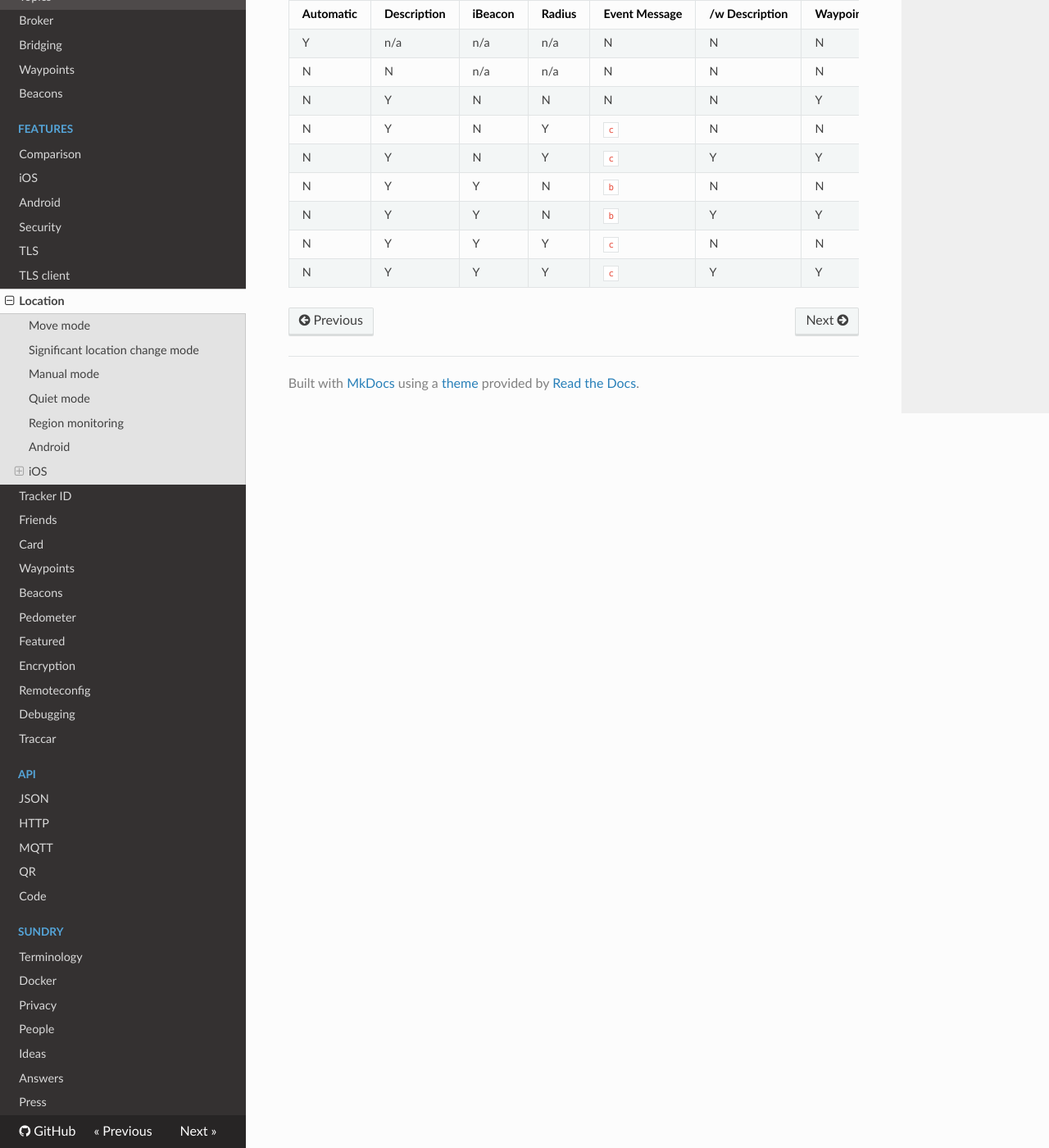
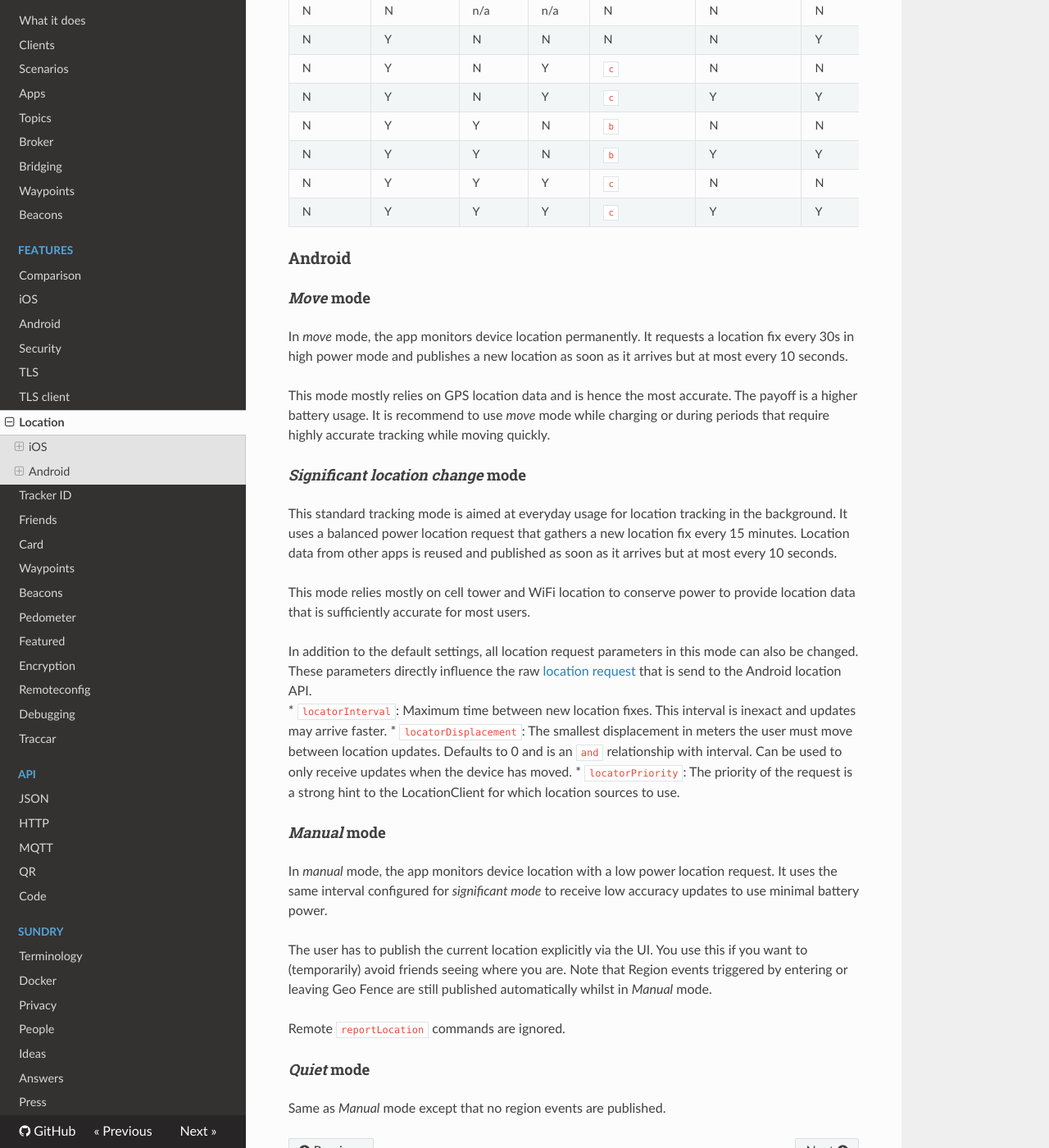
Before and after one commit to owntracks/booklet, an MkDocs documentation site: the page built from docs/features/location.md, in a window 1280 px wide and 1400 px high, scrolled down 2636 px. Shown: the whole window at 82% size. Built offline with MkDocs 1.6.1, drawn with Linux system fonts in a browser that asks for light colours; nearby versions of some CDN libraries; old or Windows-style settings are respelled for this version of MkDocs; some of the changed text lies outside the part shown.

Commit message:
Update location.md

```diff
--- a/docs/features/location.md
+++ b/docs/features/location.md
@@ -4,13 +4,14 @@ Location data is obtained by your smartphone and published to the [MQTT broker](
 
 The Android and iOS apps offer 4 modes of location publication as well as region monitoring:
 
-* _Quiet_ mode
-* _Manual_ mode
-* _Significant location change_ mode
-* _Move_ mode
+* _Quiet_ mode: Only manual location reports. Icon []
+* _Manual_ mode: Manual location reports and automated reports with region monitoring. Icon ||
+* _Significant location change_ mode: Standard tracking mode with automated location reports. Icon |>
+* _Move_ mode: Frequent location  ||>
 
-In addition to this, there's also _Region Monitoring_ (a.k.a. Geo Fence) and _iBeacon Monitoring_ and _iBeacon Ranging_.
+All four modes work the same but behave slightly different on iOS or Android. In addition to region monitoring, iOS also supports location reporting based on iBeacons.
 
+### iOS
 #### _Move_ mode
 
 In _move_ mode, the app monitors location permanently and publishes a new
@@ -119,3 +114,37 @@ The description of the _waypoint_ is added to the published `event` message.
 | N         | Y           | Y       | N      | `b`           | Y              | Y                |
 | N         | Y           | Y       | Y      | `c`           | N              | N                |
 | N         | Y           | Y       | Y      | `c`           | Y              | Y                |
+
+### Android
+
+#### _Move_ mode
+
+In _move_ mode, the app monitors device location permanently. It requests a location fix every 30s in high power mode and publishes a new location as soon as it arrives but at most every 10 seconds.
+
+This mode mostly relies on GPS location data and is hence the most accurate. The payoff is a higher battery usage.
+It is recommend to use _move_ mode while charging or during periods that require highly accurate tracking while moving quickly.
+
+#### _Significant location change_ mode
+
+This standard tracking mode is aimed at everyday usage for location tracking in the background. It uses a balanced power location request that gathers a new location fix every 15 minutes. Location data from other apps is reused and published as soon as it arrives but at most every 10 seconds.
+
+This mode relies mostly on cell tower and WiFi location to conserve power to provide location data that is sufficiently accurate for most users.
+
+In addition to the default settings, all location request parameters in this mode can also be changed. These parameters directly influence the raw [location request](https://developers.google.com/android/reference/com/google/android/gms/location/LocationRequest) that is send to the Android location API.
+* `locatorInterval`: Maximum time between new location fixes. This interval is inexact and updates may arrive faster.
+* `locatorDisplacement`: The smallest displacement in meters the user must move between location updates. Defaults to 0 and is an `and` relationship with interval. Can be used to only receive updates when the device has moved.
+* `locatorPriority`: The priority of the request is a strong hint to the LocationClient for which location sources to use.
+
+
+
+#### _Manual_ mode
+
+In _manual_ mode, the app monitors device location with a low power location request. It uses the same interval configured for _significant mode_ to receive low accuracy updates to use minimal battery power.
+
+The user has to publish the current location explicitly via the UI. You use this if you want to (temporarily) avoid friends seeing where you are. Note that Region events triggered by entering or leaving Geo Fence are still published automatically whilst in _Manual_ mode.
+
+Remote `reportLocation` commands are ignored.
+
+#### _Quiet_ mode
+
+Same as _Manual_ mode except that no region events are published.
```
Also changed, not shown: other parts of docs/features/location.md (+0 -6 lines).
